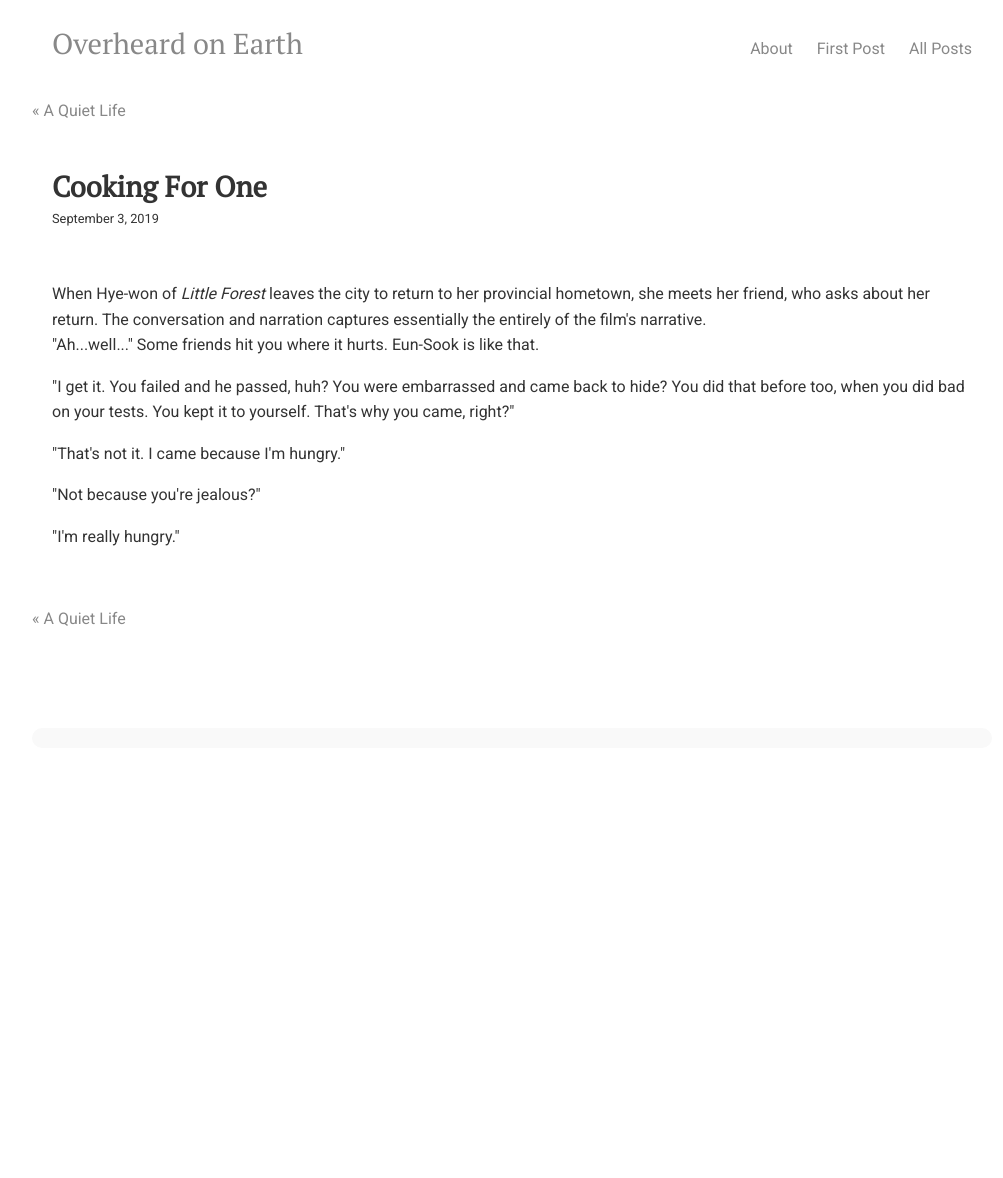
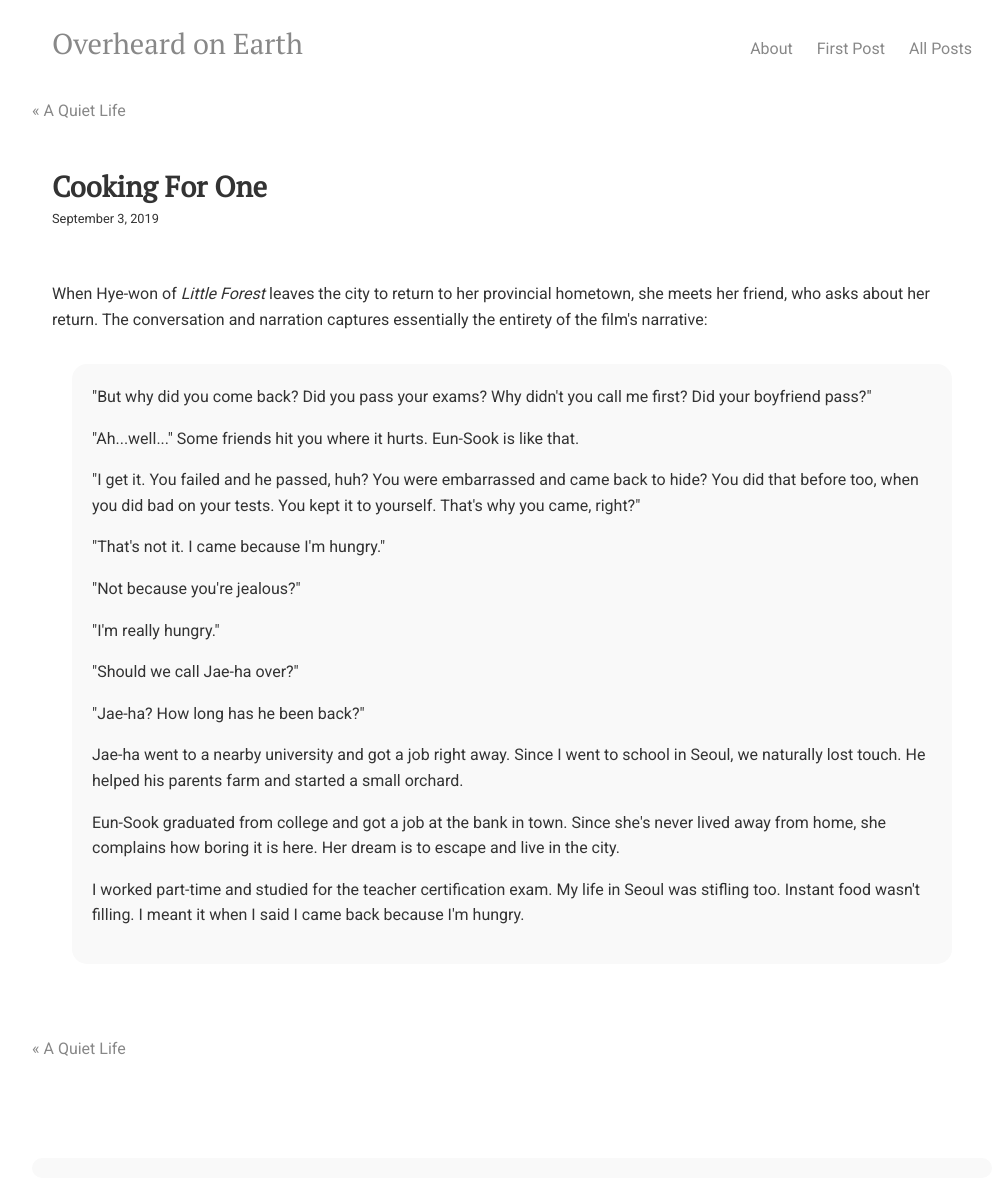
Before and after one commit to overheardonearth/overheardonearth.github.io, a Jekyll site: the page built from _posts/2019-09-03-cooking-for-one.html, in a window 1280 px wide. Shown: the whole page, without its empty margins (128-1131 px from the left). Built offline with Jekyll 4.4.1, drawn with Linux system fonts in a browser that asks for light colours; comment, search, counter and statistics services are not loaded; before the commit the page ends 900 px from its top, so only the background shows below that.

Commit message:
Update 2019-09-03-cooking-for-one.html

```diff
--- a/_posts/2019-09-03-cooking-for-one.html
+++ b/_posts/2019-09-03-cooking-for-one.html
@@ -5,9 +5,9 @@ comments: true
 date: 2019-09-03
 ---
 
-When Hye-won of <i>Little Forest</i> leaves the city to return to her provincial hometown, she meets her friend, who asks about her return. The conversation and narration captures essentially the entirely of the film's narrative.
+When Hye-won of <i>Little Forest</i> leaves the city to return to her provincial hometown, she meets her friend, who asks about her return. The conversation and narration captures essentially the entirety of the film's narrative:
 
-<div class="media>
+<div class="media">
 "But why did you come back? Did you pass your exams? Why didn't you call me first? Did your boyfriend pass?"
 
 <p>
@@ -26,4 +26,19 @@ Some friends hit you where it hurts. Eun-Sook is like that.
 
 <p>
 "I'm really hungry."
+
+<p>
+"Should we call Jae-ha over?"
+
+  <p>
+  "Jae-ha? How long has he been back?"
+
+    <p>
+      Jae-ha went to a nearby university and got a job right away. Since I went to school in Seoul, we naturally lost touch. He helped his parents farm and started a small orchard.
+
+      <p>
+        Eun-Sook graduated from college and got a job at the bank in town. Since she's never lived away from home, she complains how boring it is here. Her dream is to escape and live in the city.
+
+        <p>
+          I worked part-time and studied for the teacher certification exam. My life in Seoul was stifling too. Instant food wasn't filling. I meant it when I said I came back because I'm hungry.
 </div>
```
